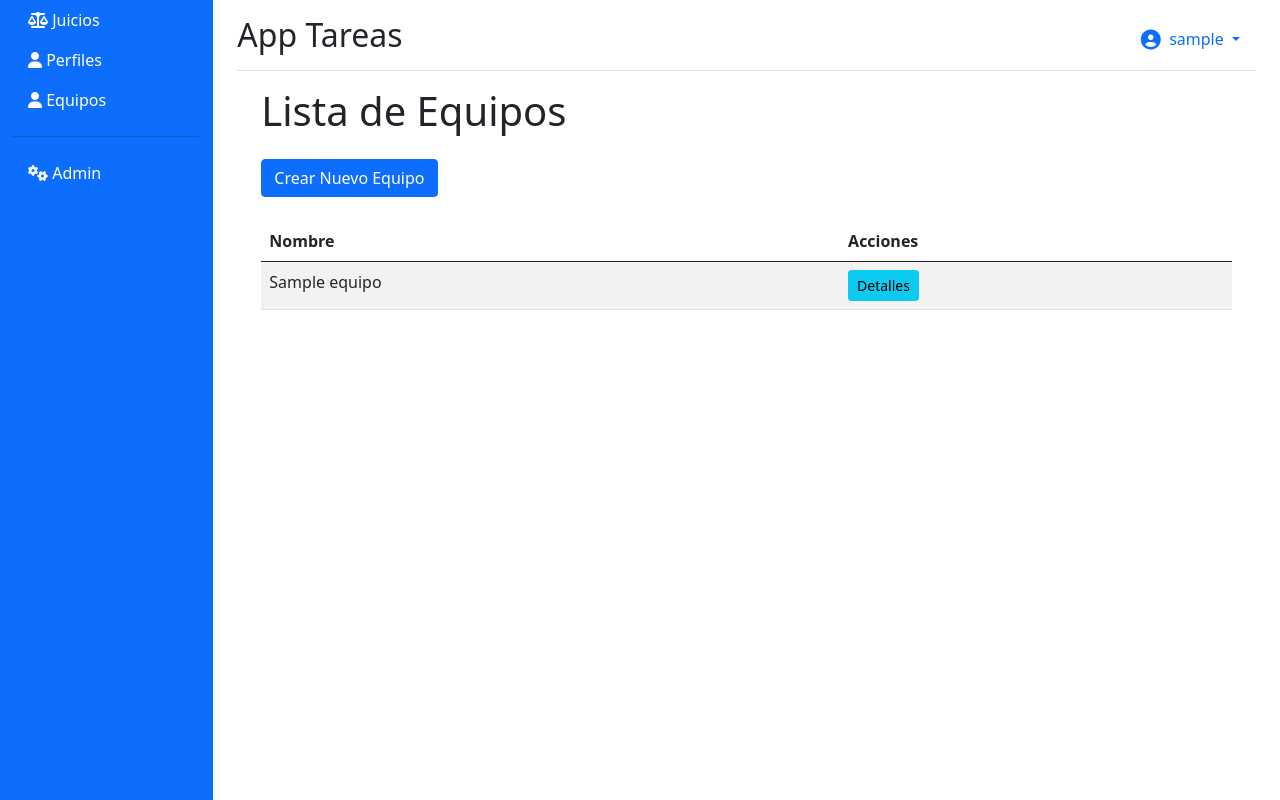
After one commit to JOSELAGOSG/uravit_django, a Django app: page /equipo/ in a window 1280 px wide. The commit adds this page. Run offline with Django 4.2, Linux system fonts and the light colour scheme; a user stored in the database is signed in; tables that the repository leaves empty hold one stand-in row (values such as "Sample post"); some libraries are stand-ins or nearby versions.

Commit message:
add Equipo models, with their respective CRUD views, urls and templates

```diff
--- a/uravit/trial/models.py
+++ b/uravit/trial/models.py
@@ -16,10 +16,10 @@ class Juicio(models.Model):
         return(f'{self.ruc}')
 
     def get_absolute_url(self):
-        return reverse('trials:juicio-detail', args=[self.pk])
+        return reverse('trial:juicio-detail', args=[self.pk])
 
     def get_update_url(self):
-        return reverse('trials:juicio-update', args=[self.pk])
+        return reverse('trial:juicio-update', args=[self.pk])
 
     def get_create_victima_url(self):
         return reverse('trial:victima-create', args=[self.pk])
@@ -53,10 +53,10 @@ class Testigo(Persona):
         return f'{self.nombre}'
 
     def get_absolute_url(self):
-        return reverse('trials:testigo-detail', args=[self.pk])
+        return reverse('trial:testigo-detail', args=[self.pk])
 
     def get_update_url(self):
-        return reverse('trials:testigo-update', args=[self.pk])
+        return reverse('trial:testigo-update', args=[self.pk])
 
 class Victima(Persona):
     juicio = models.ForeignKey(Juicio, related_name="victimas", on_delete=models.CASCADE )
@@ -69,10 +69,10 @@ class Victima(Persona):
         return f'{self.nombre}'
 
     def get_absolute_url(self):
-        return reverse('trials:victima-detail', args=[self.pk])
+        return reverse('trial:victima-detail', args=[self.pk])
 
     def get_update_url(self):
-        return reverse('trials:victima-update', args=[self.pk])
+        return reverse('trial:victima-update', args=[self.pk])
 
 class Perito(Persona):
     juicio = models.ForeignKey(Juicio, related_name="peritos", on_delete=models.CASCADE )
@@ -82,10 +82,10 @@ class Perito(Persona):
         return f'{self.nombre}'
 
     def get_absolute_url(self):
-        return reverse('trials:perito-detail', args=[self.pk])
+        return reverse('trial:perito-detail', args=[self.pk])
 
     def get_update_url(self):
-        return reverse('trials:perito-update', args=[self.pk])
+        return reverse('trial:perito-update', args=[self.pk])
 
 
 ESTADO_APOYO = [('so', 'Solicitado'), ('co', 'En Coordinación'), ('ej', 'Ejecutado')]
@@ -93,6 +93,8 @@ ESTADO_APOYO = [('so', 'Solicitado'), ('co', 'En Coordinación'), ('ej', 'Ejecut
 class Equipo(models.Model):
     nombre = models.CharField(max_length=30)
 
+    def get_absolute_url(self):
+        return reverse('trial:equipo-detail', args=[self.pk])
 
 
 class Perfil(models.Model):
--- a/uravit/trial/templates/base.html
+++ b/uravit/trial/templates/base.html
@@ -33,6 +33,11 @@
                         <li class="nav-item">
                             <a class="nav-link text-white" href="{% url 'trial:perfil-list' %}">
                                 <i class="fas fa-user"></i> Perfiles
+                            </a>
+                        </li>
+                        <li class="nav-item">
+                            <a class="nav-link text-white" href="{% url 'trial:equipo-list' %}">
+                                <i class="fas fa-user"></i> Equipos
                             </a>
                         </li>
                         <hr>
--- /dev/null
+++ b/uravit/trial/templates/trial/equipo/equipo_list.html
@@ -0,0 +1,36 @@
+{% extends 'base.html' %}
+
+{% block title %}Lista de Equipos{% endblock %}
+
+{% block content %}
+<div class="container">
+  <h1 class="mt-3">Lista de Equipos</h1>
+
+  <!-- Botón para crear un nuevo equipo -->
+  <a href="{% url 'trial:equipo-create' %}" class="btn btn-primary mt-3">Crear Nuevo Equipo</a>
+
+  <table class="table table-striped mt-4">
+    <thead>
+      <tr>
+        <th>Nombre</th>
+        <th>Acciones</th>
+      </tr>
+    </thead>
+    <tbody>
+      {% for equipo in equipos %}
+        <tr>
+          <td>{{ equipo.nombre }}</td>
+          <td>
+            <a href="{% url 'trial:equipo-detail' equipo.pk %}" class="btn btn-info btn-sm">Detalles</a>
+            <!-- Agrega más acciones si es necesario -->
+          </td>
+        </tr>
+      {% empty %}
+        <tr>
+          <td colspan="2">No hay equipos registrados.</td>
+        </tr>
+      {% endfor %}
+    </tbody>
+  </table>
+</div>
+{% endblock %}
--- a/uravit/trial/urls.py
+++ b/uravit/trial/urls.py
@@ -47,6 +47,13 @@ urlpatterns = [
     path('testigo/<int:testigo_pk>/create-apoyo/', login_required(views.ApoyoTestigoCreateView.as_view()), name='apoyo-testigo-create'),
 
     # Mi Perfil
-    path('perfil/', views.UserPerfilView.as_view(), name='user-perfil'),
+    path('perfil/', login_required(views.UserPerfilView.as_view()), name='user-perfil'),
+
+    # Equipo CRUD
+    path('equipo/', login_required(views.EquipoListView.as_view()), name='equipo-list'),
+    path('equipo/create/', login_required(views.EquipoCreateView.as_view()), name='equipo-create'),
+    path('equipo/<int:pk>/', login_required(views.EquipoDetailView.as_view()), name='equipo-detail'),
+    path('equipo/<int:pk>/update/', login_required(views.EquipoUpdateView.as_view()), name='equipo-update'),
+    path('equipo/<int:pk>/delete/', login_required(views.EquipoDeleteView.as_view()), name='equipo-delete'),
 
 ]
--- a/uravit/trial/views.py
+++ b/uravit/trial/views.py
@@ -10,6 +10,7 @@ from .models import (
     Perito,
     Perfil,
     Apoyo,
+    Equipo,
 )
 from django.views.generic.edit import (
     CreateView,
@@ -255,3 +256,30 @@ class UserPerfilView(TemplateView):
             perfil = None
 
         return context
+
+
+class EquipoCreateView(CreateView):
+    template_name = 'trial/equipo/equipo_form.html'
+    model = Equipo
+    fields = '__all__'
+
+class EquipoDetailView(DetailView):
+    template_name = 'trial/equipo/equipo_detail.html'
+    model = Equipo
+    context_object_name = 'equipo'
+
+class EquipoListView(ListView):
+    template_name = 'trial/equipo/equipo_list.html'
+    model = Equipo
+    context_object_name = 'equipos'
+
+class EquipoUpdateView(UpdateView):
+    template_name = 'trial/equipo/equipo_form.html'
+    model = Equipo
+    fields = '__all__'
+
+class EquipoDeleteView(DeleteView):
+    template_name = 'trial/equipo/equipo_confirm_delete.html'
+    model = Equipo
+    context_object_name = 'equipo'
+    success_url = reverse_lazy('trial:equipo-list')
```
Also changed, not shown: uravit/trial/templates/trial/equipo/equipo_confirm_delete.html (added, +16 -0 lines), uravit/trial/templates/trial/equipo/equipo_detail.html (added, +21 -0 lines), uravit/trial/templates/trial/equipo/equipo_form.html (added, +29 -0 lines).
